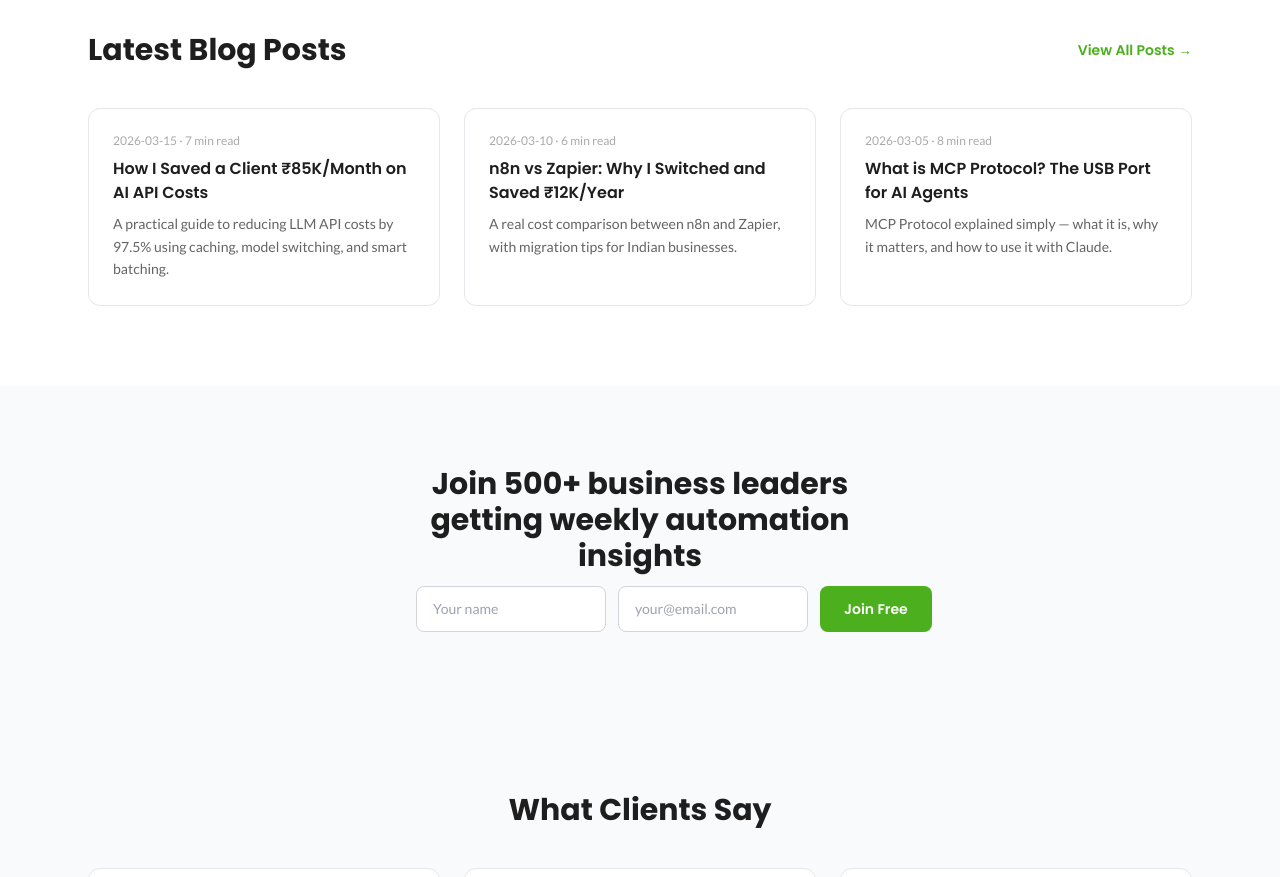
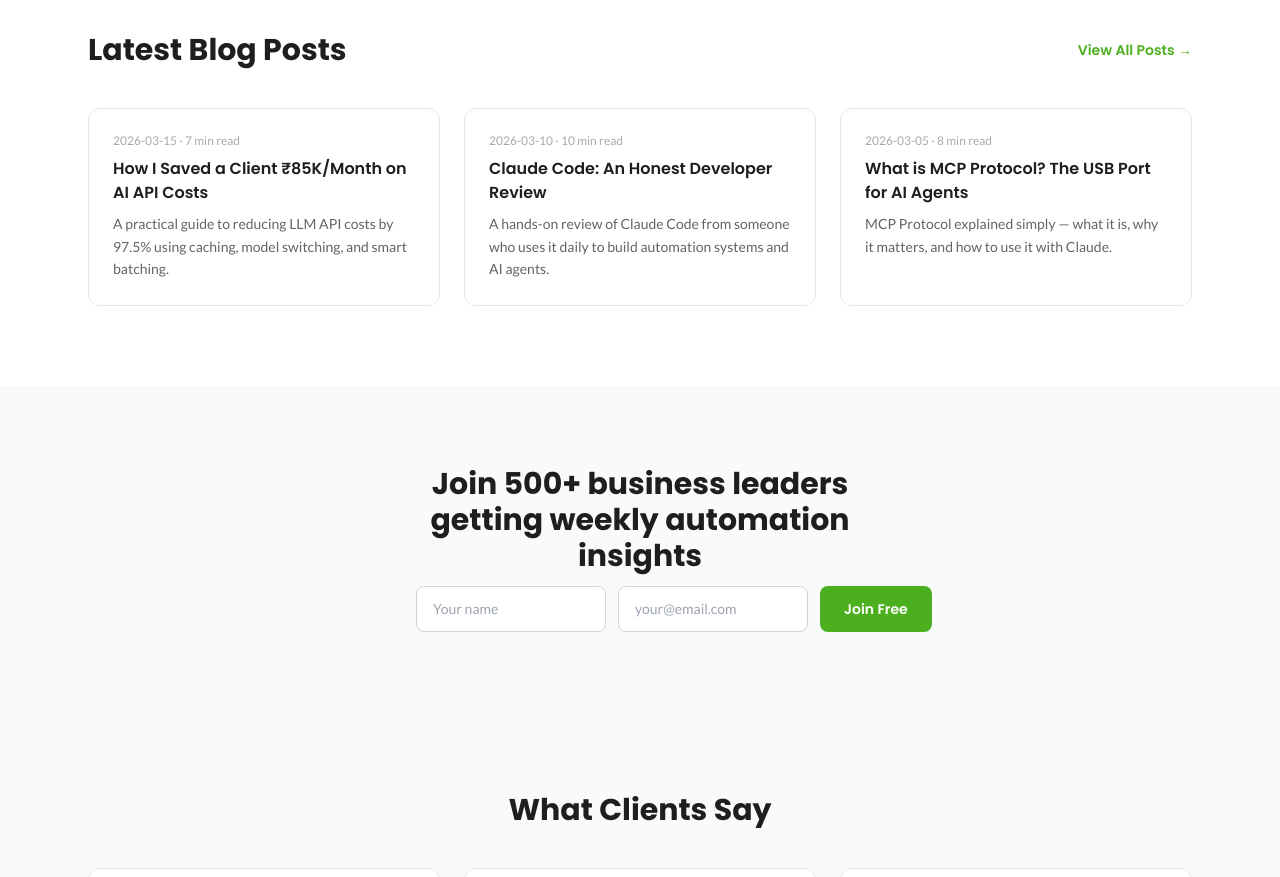
Before and after one commit to archit-akg13/architmittal.com, a Next.js app: page / in a window 1280 px wide. Shown: the part 1620-2497 px from the top of the page. Built offline with nearby package versions, Linux system fonts and the light colour scheme; no server answers.

Commit message:
refactor: update BlogPreview with Claude Code review card

```diff
--- a/components/BlogPreview.tsx
+++ b/components/BlogPreview.tsx
@@ -10,11 +10,11 @@ const PLACEHOLDER_POSTS = [
     readingTime: '7 min read',
   },
   {
-    slug: 'n8n-vs-zapier-real-cost-comparison',
-    title: 'n8n vs Zapier: Why I Switched and Saved ₹12K/Year',
-    description: 'A real cost comparison between n8n and Zapier, with migration tips for Indian businesses.',
+    slug: 'claude-code-honest-developer-review',
+    title: 'Claude Code: An Honest Developer Review',
+    description: 'A hands-on review of Claude Code from someone who uses it daily to build automation systems and AI agents.',
     date: '2026-03-10',
-    readingTime: '6 min read',
+    readingTime: '10 min read',
   },
   {
     slug: 'what-is-mcp-protocol-usb-for-ai-agents',
```
